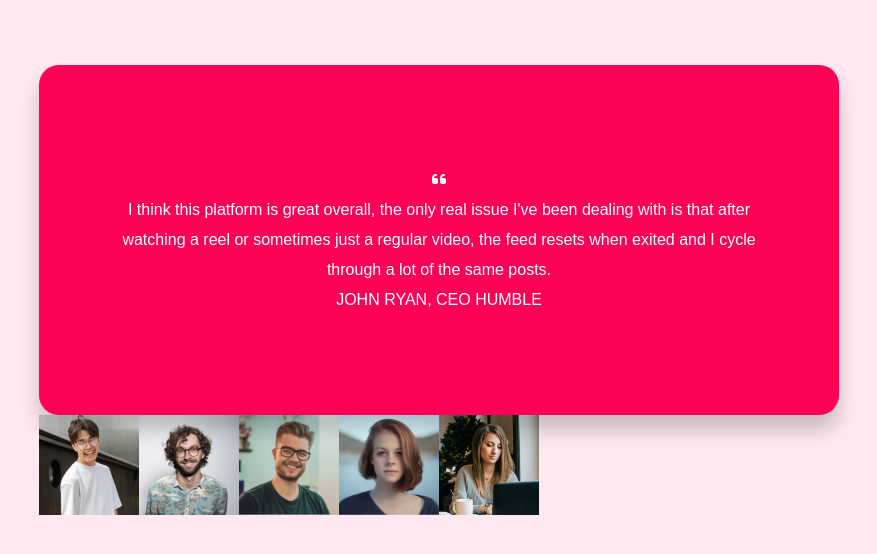
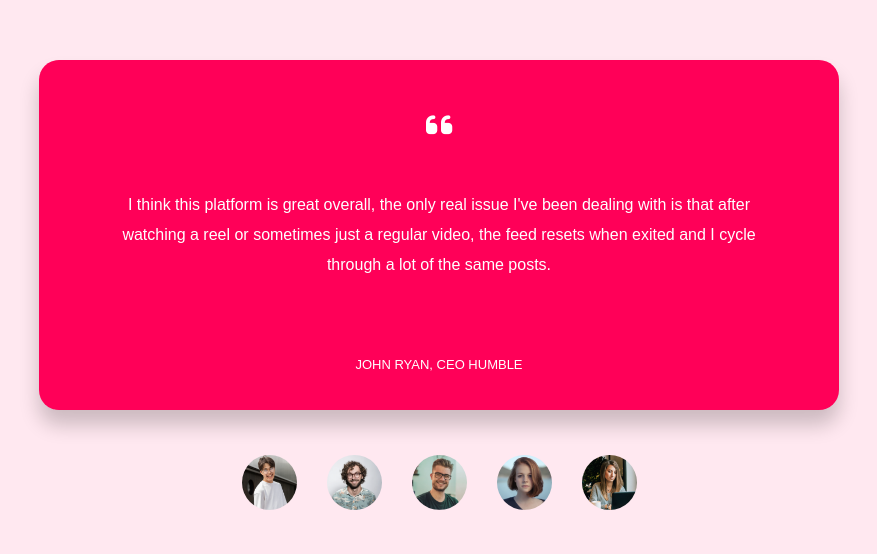
Before and after one commit to riyadh35/Animated-testimonial--Slider, a plain HTML site: page index.html in a window 1280 px wide. Shown: the part 108-662 px from the top of the page, without its empty margins (201-1078 px from the left). Drawn offline with Linux system fonts and the light colour scheme.

Commit message:
my third commit with success

```diff
--- a/style.css
+++ b/style.css
@@ -40,3 +40,32 @@
     left: 50%;
     transform: translate(-50%, -50%);
 }
+
+.user-text .fas {
+    font-size: 30px;
+    margin-bottom: 50px;
+    margin-top: 20px;
+}
+
+.user-text span {
+    display: block;
+    font-size: 13px;
+    margin-top: 70px;
+    font-weight: 500;
+    text-transform: uppercase;
+}
+
+.testimonial-pic {
+    margin-top: 30px;
+    display: flex;
+    align-items: center;
+    justify-content: center;
+}
+
+.user-pic {
+    width: 65px;
+    padding: 5px;
+    border-radius: 50%;
+    margin: 10px;
+    cursor: pointer;
+}
```
